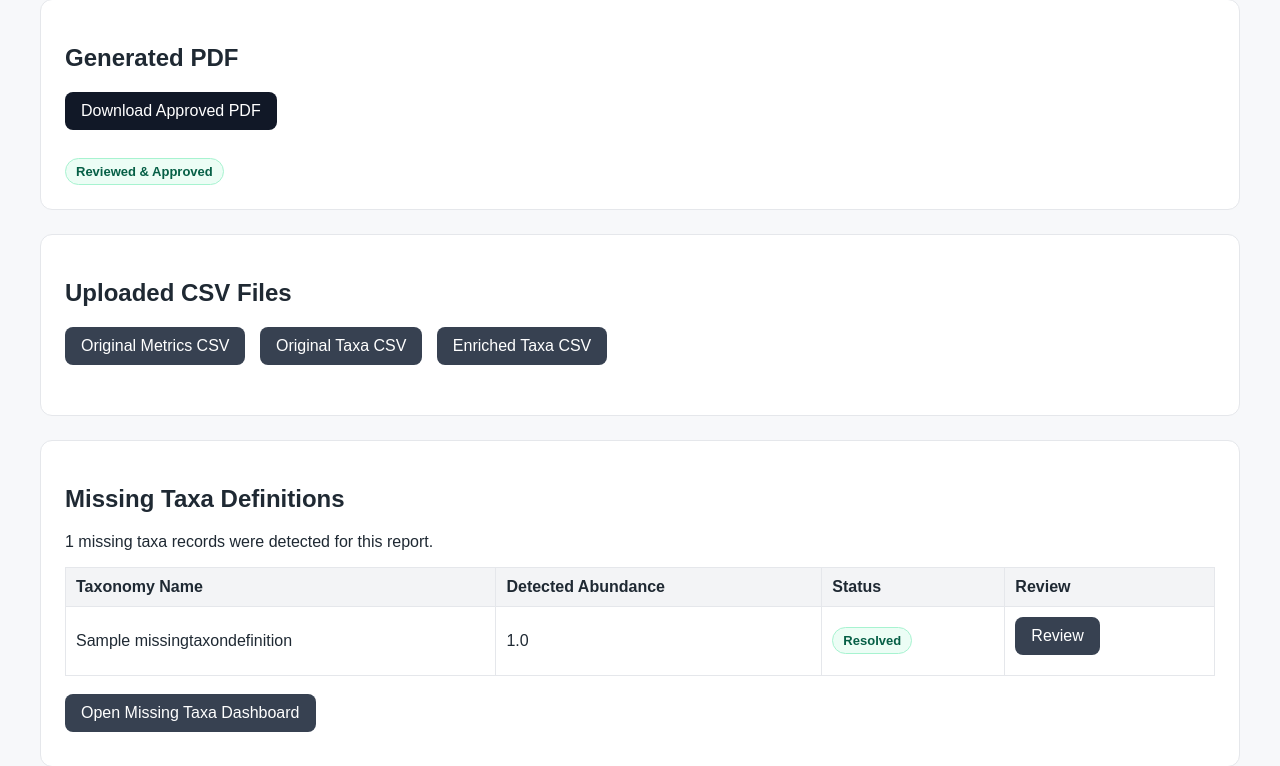
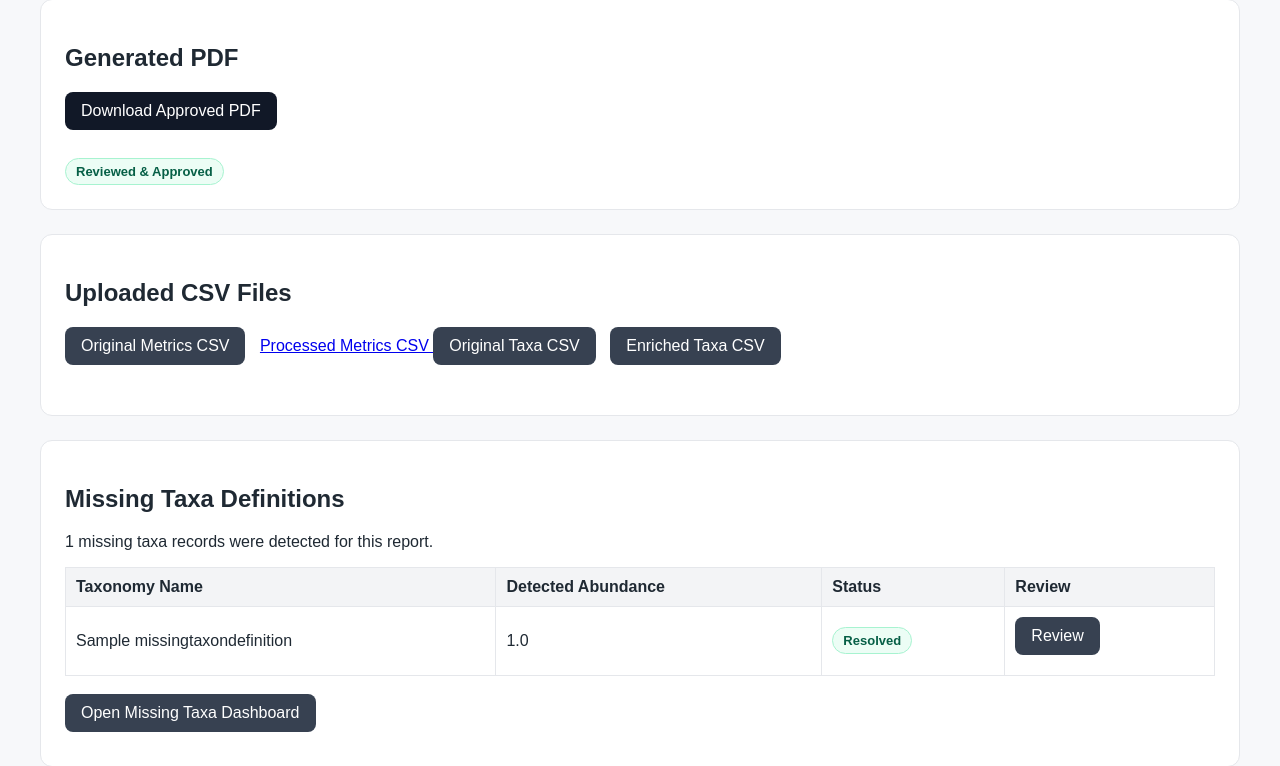
Before and after one commit to pauline-ogrodzki-frx/frx-report-generator, a Django app: page /reports/1/ in a window 1280 px wide. Shown: the part 1200-1966 px from the top of the page. Run offline with Django 5.2, Linux system fonts and the light colour scheme; a user stored in the database is signed in; tables that the repository leaves empty hold one stand-in row (values such as "Sample post").

Commit message:
Fix processed metrics download URL

```diff
--- a/reports/urls.py
+++ b/reports/urls.py
@@ -15,6 +15,7 @@ from .views import (
     download_processed_taxa_csv,
     download_original_metrics_csv,
     download_original_taxa_csv,
+    download_processed_metrics_csv,
 )
 
 urlpatterns = [
@@ -74,6 +75,11 @@ urlpatterns = [
         name="download_processed_taxa_csv",
     ),
     path(
+        "reports/<int:report_id>/download/processed-metrics/",
+        download_processed_metrics_csv,
+        name="download_processed_metrics_csv",
+    ),
+    path(
         "<int:report_id>/download-original-metrics/",
         download_original_metrics_csv,
         name="download_original_metrics_csv",
--- a/reports/views.py
+++ b/reports/views.py
@@ -346,11 +346,19 @@ def report_detail(request, report_id):
         id=report_id,
     )
 
+    uploaded_csv = (
+        UploadedCSV.objects
+        .filter(report=report)
+        .order_by("-id")
+        .first()
+    )
+
     return render(
         request,
         "reports/report_detail.html",
         {
             "report": report,
+            "uploaded_csv": uploaded_csv,
         },
     )
 
@@ -512,6 +520,27 @@ def download_processed_taxa_csv(request, report_id):
         filename=f"{report.kit_id}_processed_taxa.csv",
     )
 
+
+@login_required
+def download_processed_metrics_csv(request, report_id):
+    report = get_object_or_404(Report, id=report_id)
+
+    uploaded_csv = (
+        UploadedCSV.objects
+        .filter(report=report)
+        .order_by("-id")
+        .first()
+    )
+
+    if not uploaded_csv or not uploaded_csv.processed_metrics_csv:
+        raise Http404("Processed metrics CSV not found.")
+
+    return serve_field_file(
+        uploaded_csv.processed_metrics_csv,
+        f"{report.kit_id}_processed_metrics.csv",
+    )
+
+
 def serve_field_file(field_file, download_name):
     if not field_file:
         raise Http404("File not found.")
--- a/templates/reports/report_detail.html
+++ b/templates/reports/report_detail.html
@@ -169,6 +169,12 @@
                 Original Metrics CSV
             </a>
 
+            {% if uploaded_csv and uploaded_csv.processed_metrics_csv %}
+                <a href="{% url 'download_processed_metrics_csv' report.id %}" class="btn btn-outline-primary">
+                    Processed Metrics CSV
+                </a>
+            {% endif %}
+
             <a class="button secondary" href="{% url 'download_original_taxa_csv' report.id %}">
                 Original Taxa CSV
             </a>
```
